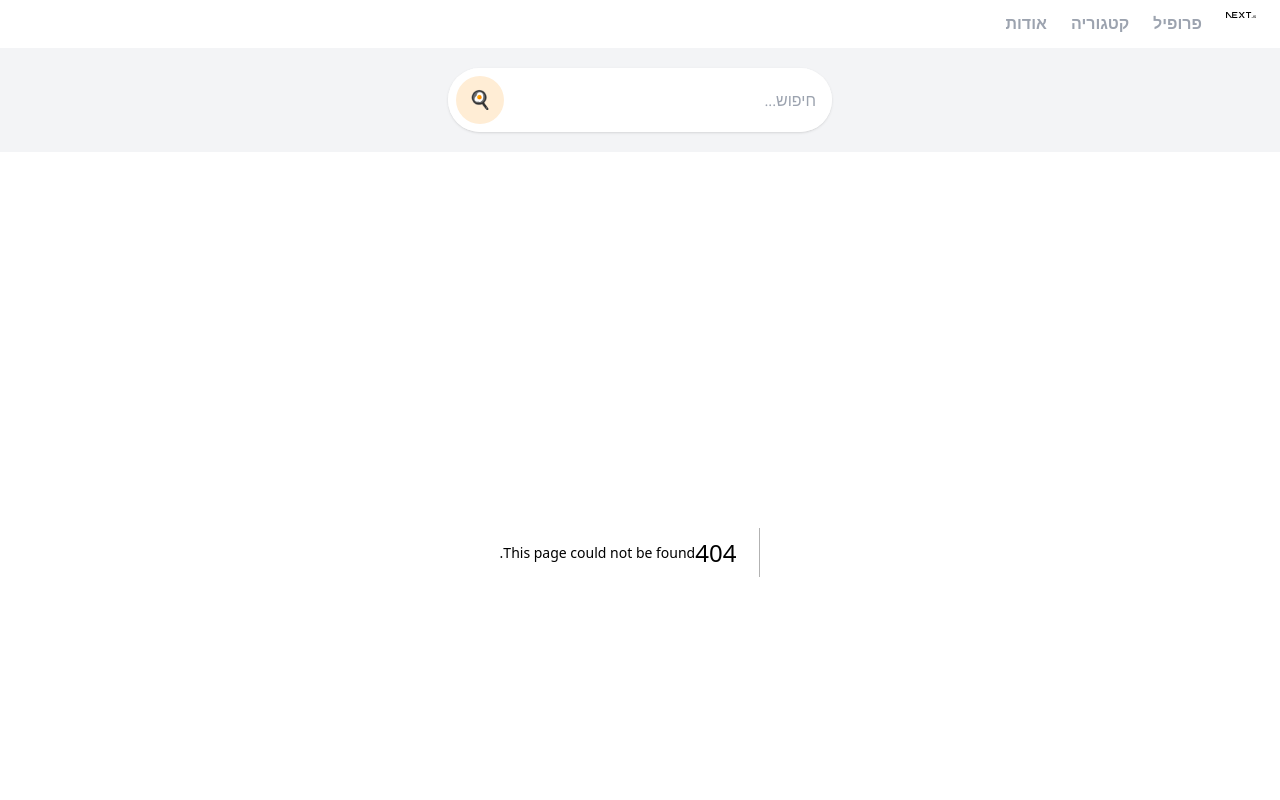
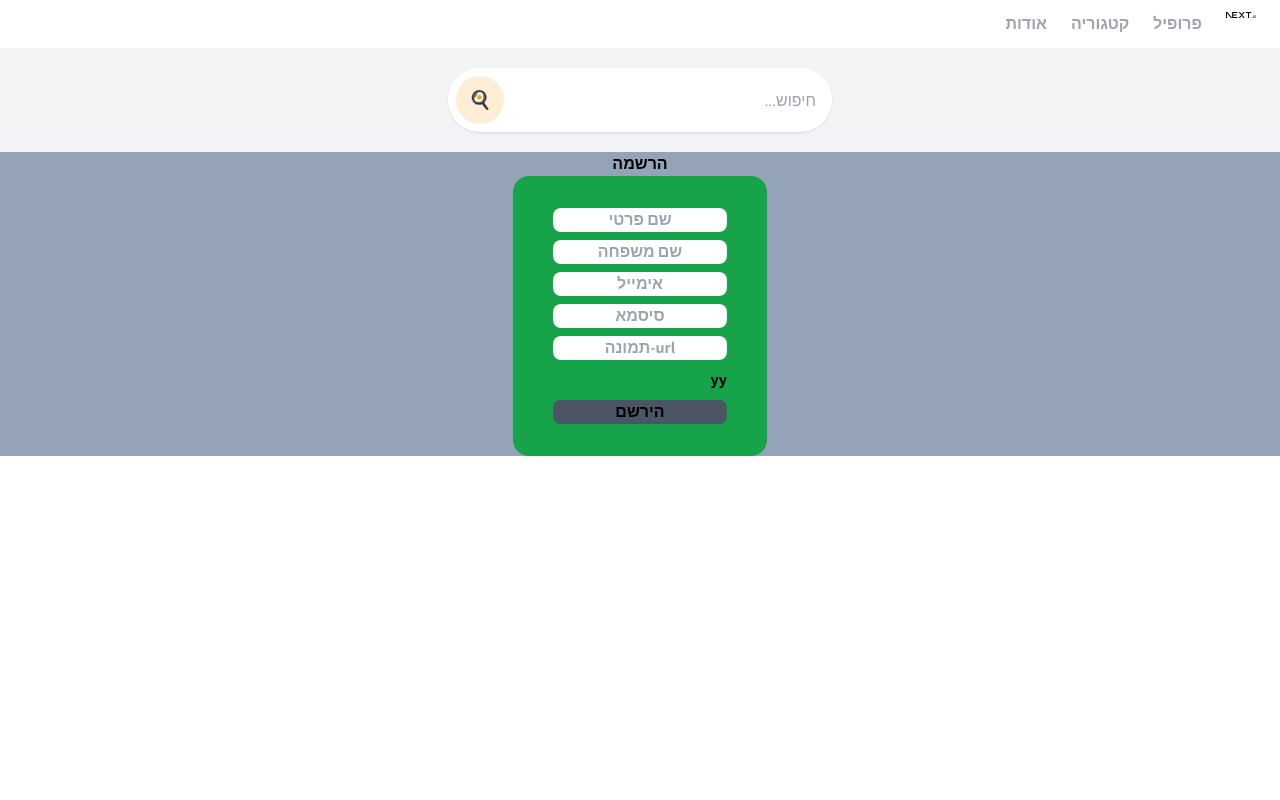
Before and after one commit to david8664/GenerationsRecipes, a Next.js app: page /register in a window 1280 px wide. Before the commit this address had no page. Shown: the top 800 px of the page. Built offline with nearby package versions, Linux system fonts and the light colour scheme.

Commit message:
add register

```diff
--- a/app/layout.tsx
+++ b/app/layout.tsx
@@ -25,7 +25,7 @@ export default function RootLayout({
       <body className={`${assistant.className}`}>
         <Navbar />
         <SearchSection />
-        <main>{children}</main>
+        <main className="">{children}</main>
         <Foot />
       </body>
     </html>
--- a/app/login/page.jsx
+++ b/app/login/page.jsx
@@ -2,14 +2,81 @@
 //   title: "התחברות",
 //   description: "Timeless Family Recipes, Old and New.",
 // };
+"use client";
+import { useEffect, useState } from "react";
+import LoginButton from "../../components/ui/LoginButton";
 
 export default function login() {
+  const [dataOfForm, setDataOfForm] = useState({});
+  const [errorCath, setErrorCath] = useState({});
 
-  return  <div className="flex flex-wrap flex-col gap-2  text-center bg-red-600 w-80 h-[200px] content-center rounded-2xl">
+  const data = [
+    { email: "yo@123", password: "123" },
+    { email: "yo@123", password: "123" },
+  ];
 
-<input type="email" id="email" placeholder="Email" className="top-2 rounded-lg"/>
-<input type="password" id="pass" placeholder="pass" className=" rounded-lg"/>
-login page
-</div>
+  function checInputs(e) {
+    e.preventDefault();
 
+    try {
+      if (!dataOfForm.password) throw "need password";
+      if (!dataOfForm.email) throw "need email";
+      if (
+        dataOfForm.password !== data[0].password ||
+        dataOfForm.email !== data[0].email
+      )
+        throw "email or password is incorrect";
+    } catch (error) {
+      // alert("no email or password"+error)
+      setErrorCath({ message: error });
+      return error.message;
+    }
+    console.log(dataOfForm);
+  }
+
+  useEffect(() => {
+    console.log(errorCath);
+  }, [errorCath]);
+
+  useEffect(() => {
+    setErrorCath({});
+  }, [dataOfForm]);
+
+  return (
+    <form
+      onSubmit={() => console.log(dataOfForm)}
+      className="flex flex-wrap flex-col gap-2 justify-center
+     text-center bg-green-600 w-80 h-[200px] content-center rounded-2xl"
+    >
+      {/* <div> */}
+      <input
+        type="email"
+        id="email"
+        placeholder="Email"
+        className="top-2 rounded-lg"
+        onChange={(e) =>
+          setDataOfForm({ ...dataOfForm, email: e.target.value })
+        }
+      />
+      <input
+        type="password"
+        id="pass"
+        placeholder="pass"
+        className=" rounded-lg"
+        onChange={(e) =>
+          setDataOfForm({ ...dataOfForm, password: e.target.value })
+        }
+      />
+      {/* <LoginButton/> */}
+      <button
+        type="submit"
+        className="bg-lime-500 rounded-lg"
+        onClick={(e) => checInputs(e)}
+      >
+        value
+      </button>
+      <h2 className="text-red-700">{errorCath?.message}</h2>
+      {/* </div> */}
+    </form>
+  );
 }
--- a/app/recipe/[id]/page.jsx
+++ /dev/null
@@ -1,3 +0,0 @@
-export default function recipeId({ params }) {
-  return <div>my recipe id is: {params.id}</div>;
-}
--- /dev/null
+++ b/app/register/page.jsx
@@ -0,0 +1,150 @@
+"use client";
+import React, { useEffect, useState } from "react";
+
+export default function RegisterPage() {
+  const [dataOfForm, setDataOfForm] = useState({});
+  const [okButton, setOkButton] = useState(Boolean);
+
+  useEffect(() => {
+    if (
+      dataOfForm.firstName &&
+      dataOfForm.firstName.length > 1 &&
+      dataOfForm.lastName &&
+      dataOfForm.lastName.length > 1 &&
+      dataOfForm.email &&
+      dataOfForm.email.includes("@") &&
+      dataOfForm.password &&
+      dataOfForm.password.length > 2
+    )
+      setOkButton(false);
+    else setOkButton(true);
+  }, [dataOfForm]);
+
+  async function urlStatus(url) {
+    try {
+      const data = await fetch(url).then((res) => console.log(res.status));
+    } catch (error) {}
+  }
+  const [imageUrl, setImageUrl] = useState("");
+  const [imageExists, setImageExists] = useState(false);
+
+  const checkImageExists = (url) => {
+    const img = new Image();
+    img.src = url;
+
+    img.onload = () => {
+      setImageExists(true);
+      console.log("Image loaded");
+    };
+
+    img.onerror = () => {
+      setImageExists(false);
+      console.log("Image error");
+    };
+  };
+
+  const classAll = "top-2 rounded-lg text-center ";
+  return (
+    <div className="h-max w-full flex flex-row justify-center text-center   bg-slate-400">
+      <div className=" only:font-bold">
+        הרשמה
+        <form
+          className="flex flex-col gap-2 justify-center px-10
+       bg-green-600 h-fit py-8  rounded-2xl"
+        >
+          <input
+            type="text"
+            id="firstName"
+            placeholder="שם פרטי"
+            className={classAll}
+            onChange={(e) =>
+              setDataOfForm({ ...dataOfForm, firstName: e.target.value })
+            }
+          />
+          <input
+            type="text"
+            id="lastName"
+            required
+            placeholder="שם משפחה"
+            className={classAll}
+            onChange={(e) =>
+              setDataOfForm({ ...dataOfForm, lastName: e.target.value })
+            }
+          />
+          <input
+            type="email"
+            id="email"
+            required
+            placeholder="אימייל"
+            className={classAll}
+            onChange={(e) =>
+              setDataOfForm({ ...dataOfForm, email: e.target.value })
+            }
+          />
+          <input
+            type="password"
+            id="pass"
+            required
+            placeholder="סיסמא"
+            className={classAll}
+            onChange={(e) =>
+              setDataOfForm({ ...dataOfForm, password: e.target.value })
+            }
+          />
+          <span className="inline-flex items-center">
+            <input
+              type="text"
+              id="pass"
+              required={imageExists}
+              placeholder="url-תמונה"
+              className={classAll + " required:bg-slate-500 w-30"}
+              onChange={(e) => {
+                setImageUrl(e.target.value);
+                checkImageExists(e.target.value);
+                setDataOfForm({ ...dataOfForm, imageUrl: e.target.value });
+              }}
+            />
+            {imageExists && (
+              <img src={imageUrl} alt="yos" height="50px" width="30px" />
+            )}
+          </span>
+
+
+          <span className="inline-flex items-center">
+            <input
+              type="file"
+              id="fileUrl"
+              required={imageExists}
+              className="hidden"
+            //   className={ + " required:bg-slate-500 w-30"}
+            //   onChange={(e) => {
+            //     setImageUrl(e.target.value);
+            //     checkImageExists(e.target.value);
+            //     setDataOfForm({ ...dataOfForm, imageUrl: e.target.value });
+            //   }}
+
+            />
+            <label htmlFor="fileUrl">yy</label>
+            {imageExists && (
+              <img src={imageUrl} alt="yos" height="50px" width="30px" />
+            )}
+          </span>
+
+
+          <button
+            type="submit"
+            disabled={okButton}
+            className="bg-lime-500 rounded-lg disabled:bg-gray-600"
+            onClick={(e) => {
+              e.preventDefault();
+              console.log(e);
+            }}
+          >
+            הירשם
+          </button>
+          {/* <h2 className="text-red-700">{errorCath?.message}</h2> */}
+        </form>
+      </div>
+    </div>
+  );
+}
--- /dev/null
+++ b/components/ui/LoginButton.jsx
@@ -0,0 +1,27 @@
+"use client"
+import React from "react";
+
+export default function LoginButton() {
+  const data = [
+    { email: "yo@123", password: "123" },
+    { email: "yo@123", password: "123" },
+  ];
+
+  const fon = (e) => {
+    e.preventDefault();
+    console.log(e);
+    // הוסף כאן את הפעולות שאתה רוצה לבצע כאשר לוחצים על הכפתור
+  };
+
+  return (
+    <button
+      type="submit"
+      className="bg-lime-500 rounded-lg"
+      onClick={(e) => {
+        fon(e);
+      }}
+    >
+      התחברות
+    </button>
+  );
+}
```
